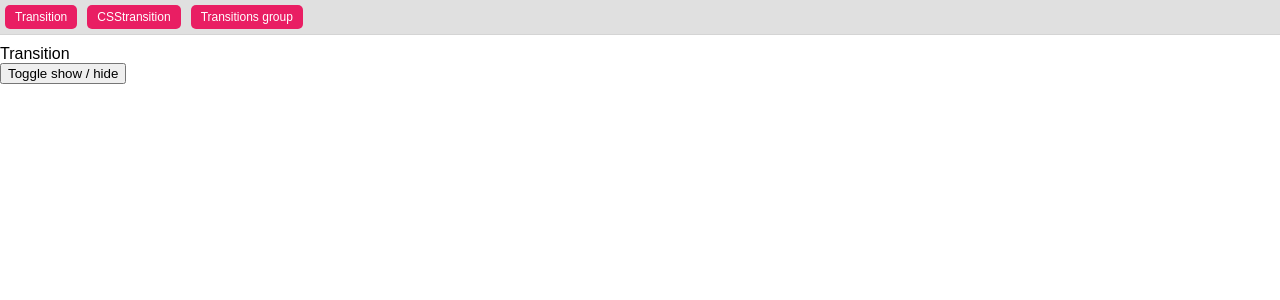
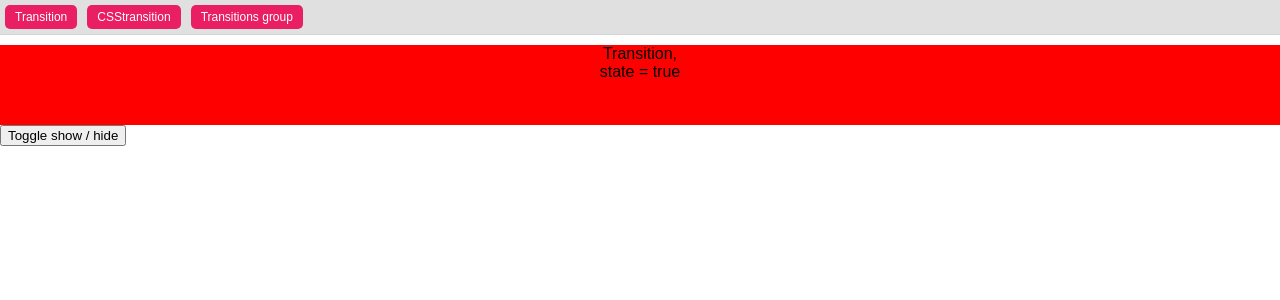
Before and after one commit to mukhtarB/react-transitions, a React (Create React App) app: page /transition in a window 1280 px wide. Shown: the top 300 px of the page. Built offline with nearby package versions, Linux system fonts and the light colour scheme.

Commit message:
Set up component state to track transition-state and method for toggling the component state

```diff
--- a/src/components/Transition.js
+++ b/src/components/Transition.js
@@ -3,15 +3,34 @@ import '../css/App.css';
 
 class TransitionComp extends Component{
 
+    // defining default state
+    state = {
+        show: true
+    }
+
+    // func to toggle state of div -> on click of toggle button
+    // not using --(a), since direct manipulation of the original content of the state is considered bad practice
+    toggleDiv = () => {
+        this.setState({
+            // show: !this.state.show ------ (a)
+            show: this.state.show ? false : true
+        })
+    }
+
     render(){
 
         return(
             <div>
-                <div> Transition </div>
-                <button> Toggle show / hide </button>
+                    <div style = {{
+                        background:'red',
+                        height: '80px',
+                        textAlign: 'center'
+                    }}> Transition, <br /> state = {`${this.state.show}`} </div>
+                <button onClick = {this.toggleDiv}> Toggle show / hide </button>
             </div>
 
         )
+
     }
 }
 
--- a/src/css/App.css
+++ b/src/css/App.css
@@ -19,12 +19,16 @@
 }
 
 @keyframes App-logo-spin {
-  from { transform: rotate(0deg); }
-  to { transform: rotate(360deg); }
+	from {
+		transform: rotate(0deg);
+	}
+	to {
+		transform: rotate(360deg);
+	}
 }
 
 .item {
-    background: #2196F3;
+	background: #2196f3;
 	color: #fff;
 	font-weight: bold;
 	text-align: center;
@@ -38,13 +42,13 @@
 
 .btn-add,
 .btn-remove {
-  background: #9E9E9E;
-  color: #FFf;
+	background: #9e9e9e;
+	color: #fff;
 	text-align: center;
 	padding: 10px;
 }
 .btn-remove {
-    background: #F44336;
+	background: #f44336;
 }
 
 .anim_index {
@@ -53,7 +57,7 @@
 	background: #e0e0e0;
 }
 .anim_index a {
-    background: #E91E63;
+	background: #e91e63;
 	display: inline-block;
 	margin: 5px;
 	padding: 5px 10px;
@@ -63,7 +67,7 @@
 	font-size: 12px;
 }
 .showDiv {
-  background: #03A9F4;
+	background: #03a9f4;
 	color: white;
 	padding: 10px 20px;
 	display: inline-block;
```
Lines whose indentation alone changed are shown as unchanged.
